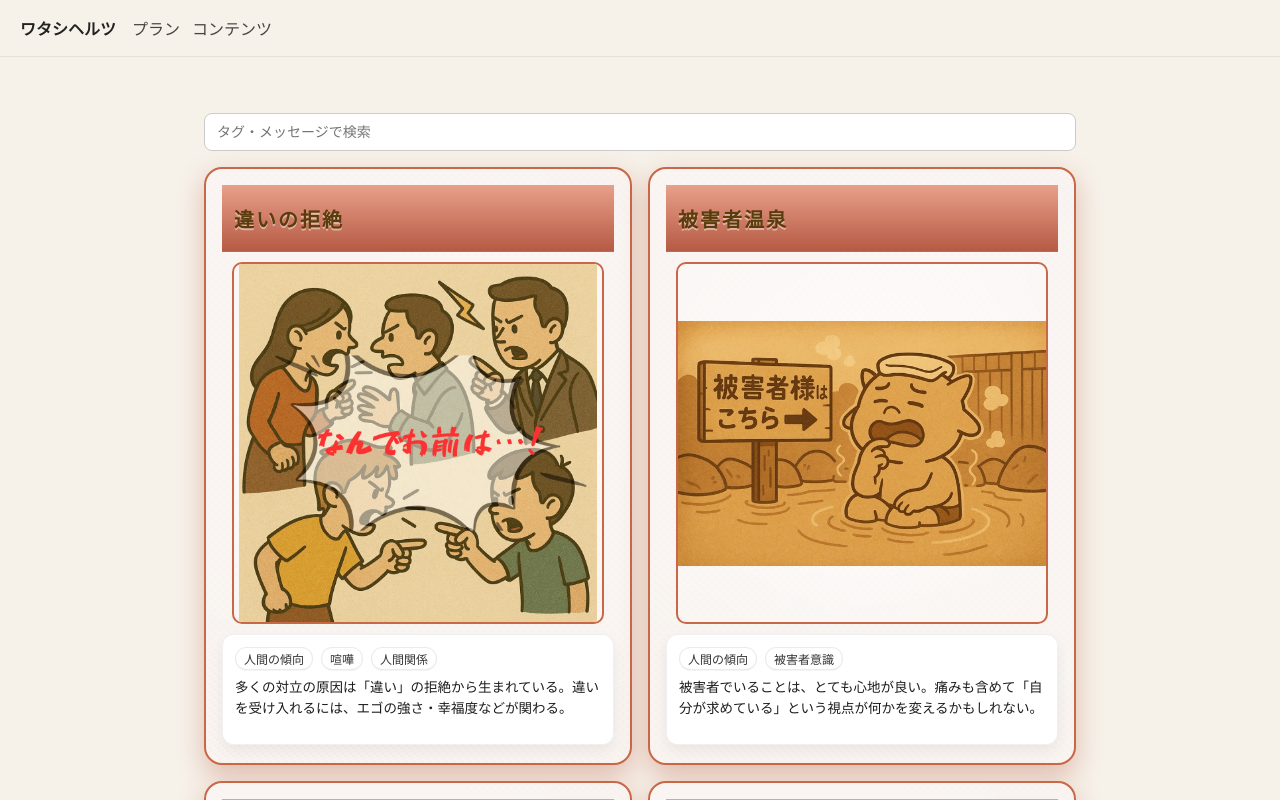
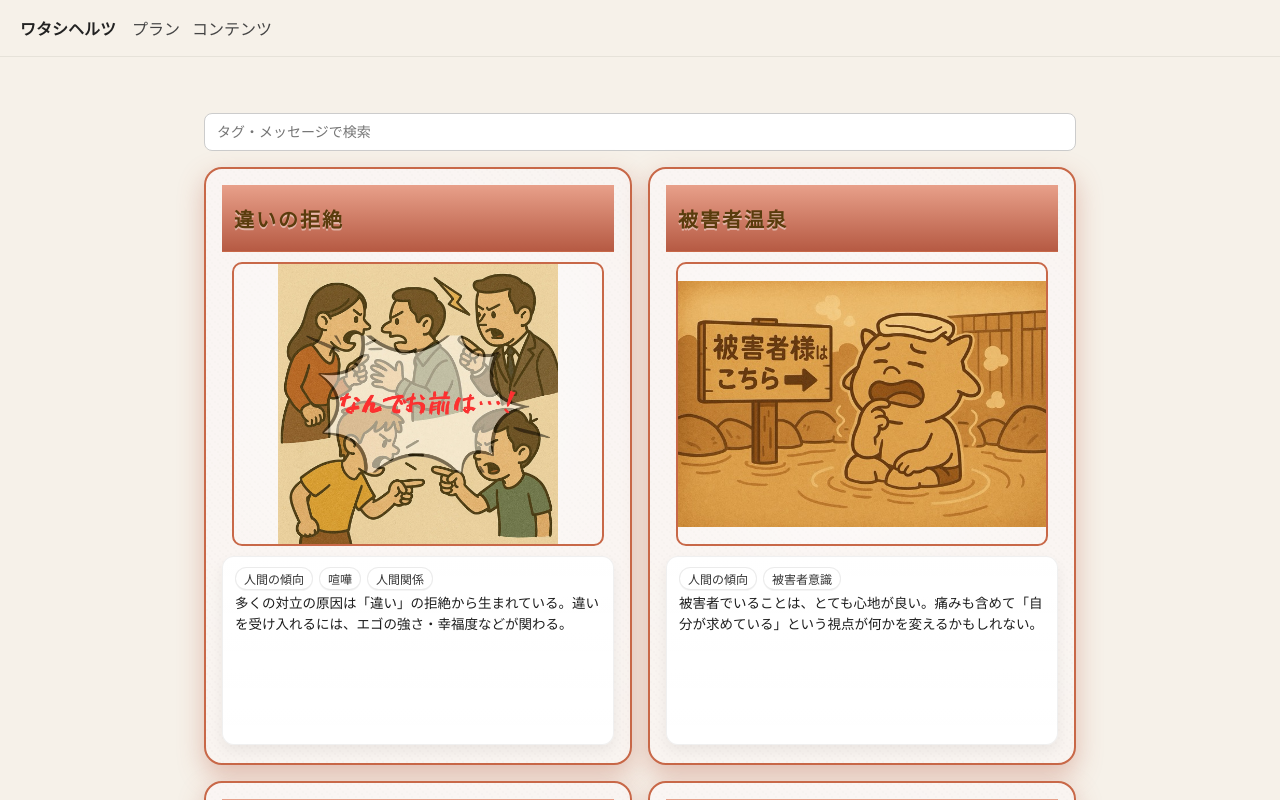
Before and after one commit to hiracoh/watashihertz, a Next.js app: page /cards in a window 1280 px wide. Shown: the top 800 px of the page. Built offline with nearby package versions, Linux system fonts and the light colour scheme; a web font is replaced by a local one.

Commit message:
Update CardItem.tsx

```diff
--- a/components/CardItem.tsx
+++ b/components/CardItem.tsx
@@ -192,7 +192,7 @@ backgroundSize: 'auto, auto, auto, 8px 8px, auto',
     position: 'relative',
     zIndex: 2,                       // 背景テクスチャより手前
     margin: '0 0px 2px',           // 画像枠と同じ内側余白ラインに合わせる
-    padding: '12px',
+    padding: '10px 12px 8px',
     borderRadius: 12,
     background: 'linear-gradient(180deg, rgba(255,255,255,0.98), rgba(255,255,255,0.96))',
     border: '1px solid rgba(0,0,0,0.06)',
@@ -200,10 +200,10 @@ backgroundSize: 'auto, auto, auto, 8px 8px, auto',
 
     display: 'grid',
     gridTemplateRows: 'auto 1fr',
-    gap: 8,
+    gap: 4,
   }}
 >
-  <div style={{ display: 'flex', flexWrap: 'wrap', gap: 8 }}>
+  <div style={{ display: 'flex', flexWrap: 'wrap', gap: 6 }}>
     {tags.map((t) => (
       <span
         key={t}
@@ -230,7 +230,7 @@ backgroundSize: 'auto, auto, auto, 8px 8px, auto',
       lineHeight: 1.55,
       color: '#1d1d1d',
       display: '-webkit-box',
-      WebkitLineClamp: 4,          // PC時：4行（スマホは既存のメディアクエリで全文表示）
+      WebkitLineClamp: 3,          // PC時：4行（スマホは既存のメディアクエリで全文表示）
       WebkitBoxOrient: 'vertical',
       overflow: 'hidden',
     }}
@@ -243,10 +243,10 @@ backgroundSize: 'auto, auto, auto, 8px 8px, auto',
       <style jsx>{`
         /* PC/タブレット：当初どおりの比率固定 */
         @media (min-width: 601px) {
-          .card { aspect-ratio: 63 / 88; grid-template-rows: 12% 68% 20%; }
+          .card { aspect-ratio: 63 / 88; grid-template-rows: 12% 54% 34%; }
           .imgWrap {
 +    margin: 10px;
-+    height: 45%;         /* ←ここで画像の縦幅を調整。デフォルトより1行分短く */
++    height: 50%;         /* ←ここで画像の縦幅を調整。デフォルトより1行分短く */
 +    max-height: none;
 +  }
         }
```
